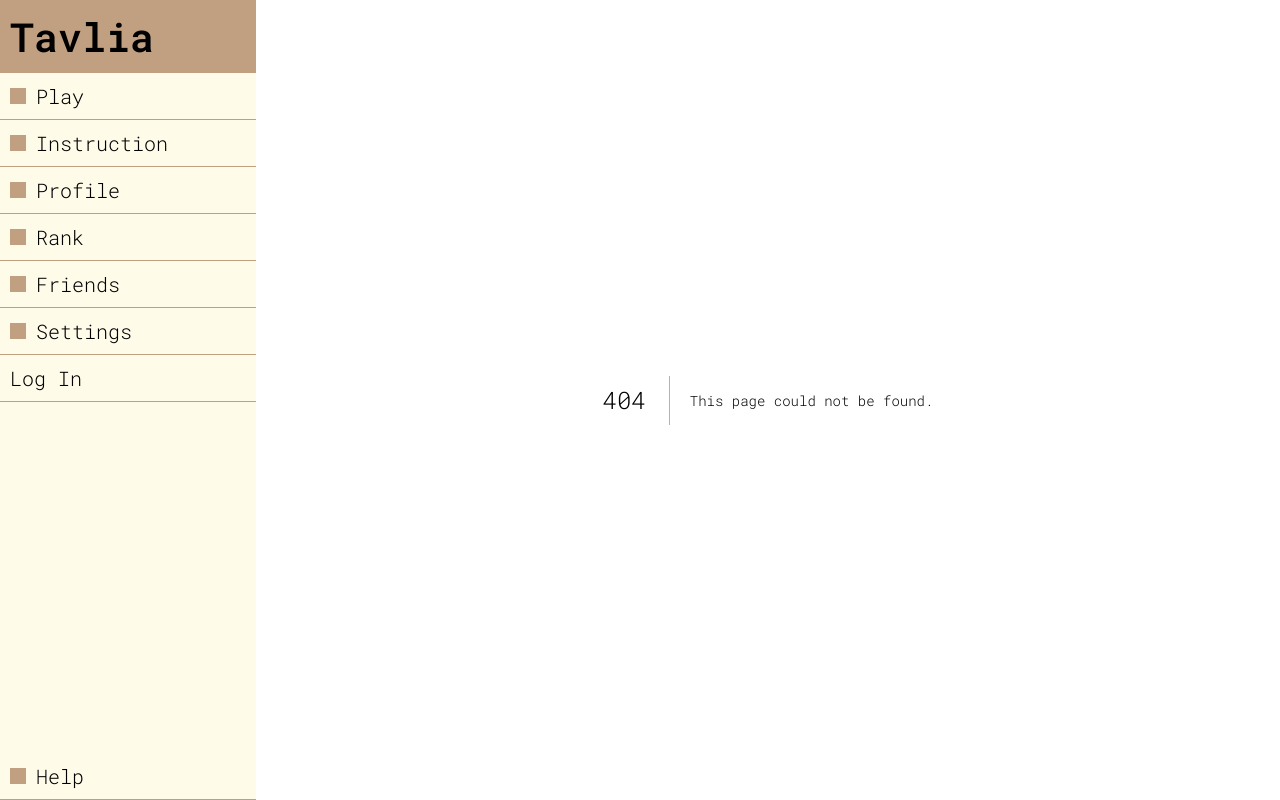
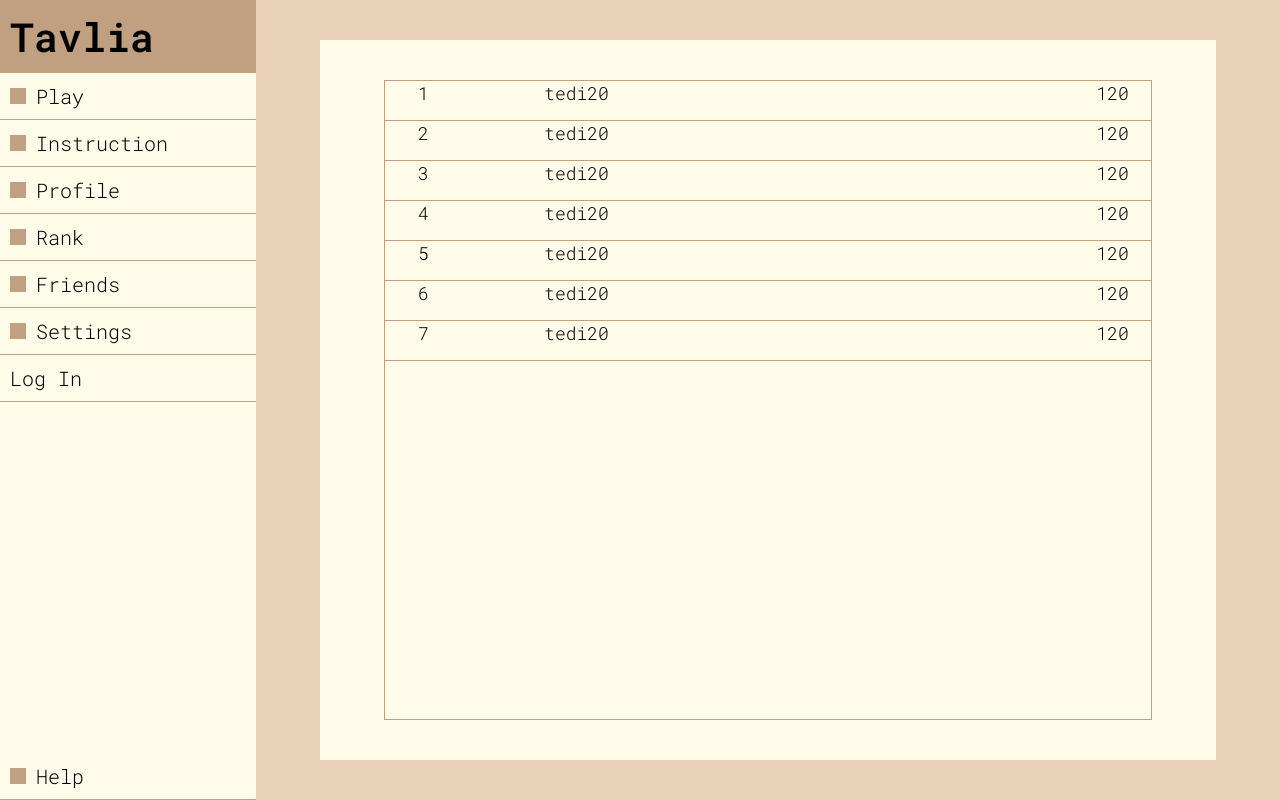
Before and after one commit to Yurex1/TavliaGame, a Next.js app in the folder frontend/: page /rank in a window 1280 px wide. Before the commit this address had no page. Built offline with nearby package versions, Linux system fonts and the light colour scheme.

Commit message:
add rank page

```diff
--- a/frontend/src/components/SideBar/index.tsx
+++ b/frontend/src/components/SideBar/index.tsx
@@ -20,7 +20,7 @@ const SideBare:FC<SideBareProps> = ({setShowAuth}) => {
         <SideBarItem text="Play" hrefText="../" />
         <SideBarItem text="Instruction" hrefText="../" />
         <SideBarItem text="Profile" hrefText="../" />
-        <SideBarItem text="Rank" hrefText="../" />
+        <SideBarItem text="Rank" hrefText="../rank" />
         <SideBarItem text="Friends" hrefText="../" />
         <SideBarItem text="Settings" hrefText="../" />
         <SideBarLogItem setShowAuth = {setShowAuth}/>
--- a/frontend/src/pages/_app.tsx
+++ b/frontend/src/pages/_app.tsx
@@ -1,4 +1,5 @@
 import "@/styles/globals.css";
+import "@/styles/rank.css";
 import Auth from "@/components/Auth";
 import SideBare from "@/components/SideBar";
 import type { AppProps } from "next/app";
--- /dev/null
+++ b/frontend/src/pages/rank.tsx
@@ -0,0 +1,58 @@
+export default function Rank() {
+  const list = [
+    {
+      id: "1",
+      name: "tedi20",
+      rank: 120,
+    },
+    {
+      id: "2",
+      name: "tedi20",
+      rank: 120,
+    },
+    {
+      id: "3",
+      name: "tedi20",
+      rank: 120,
+    },
+    {
+      id: "4",
+      name: "tedi20",
+      rank: 120,
+    },
+    {
+      id: "5",
+      name: "tedi20",
+      rank: 120,
+    },
+    {
+      id: "6",
+      name: "tedi20",
+      rank: 120,
+    },
+    {
+      id: "7",
+      name: "tedi20",
+      rank: 120,
+    },
+  ];
+  return (
+    <>
+      <div className="rank">
+        <div className="wrapper">
+          <ul className="rank-standing">
+            {list.map((item) => {
+              return (
+                <li key={item.id} className="rank-item">
+                  <div className="id">{item.id}</div>
+                  <div className="user-name">{item.name}</div>
+                  <div className="user-rank">{item.rank}</div>
+                </li>
+              );
+            })}
+          </ul>
+        </div>
+      </div>
+    </>
+  );
+}
--- a/frontend/src/styles/globals.css
+++ b/frontend/src/styles/globals.css
@@ -64,6 +64,7 @@ aside{
 .main{
   width: 80vw;
   margin-left: 20vw;
+  height: 100vh;
 }
 
 /* games */
--- /dev/null
+++ b/frontend/src/styles/rank.css
@@ -0,0 +1,58 @@
+.rank{
+    height: 100%;
+    width: 100%;
+    padding: 5vh 5vw;
+}
+
+.rank > .wrapper{
+    height: 100%;
+    width: 100%;
+    background-color: #FFFBE9;
+    padding: 5vh 5vw;
+}
+
+.rank-standing{
+    height: 100%;
+    width: 100%;
+    overflow-y: scroll;
+    scroll-behavior: auto;
+    border: 1px solid #C0A080;
+}
+
+.rank-item{
+    display: flex;
+    flex-direction: row;
+    font-size: large;
+    height: 5vh;
+    border-bottom: 1px solid #C0A080;
+}
+
+.id{
+    width: 10%;
+    text-align: center;
+    justify-content: center;
+}
+
+.user-name{
+    width: 30%;
+    text-align: center;
+    justify-content: center;
+}
+.user-rank{
+    width: 10%;
+    margin-left: auto;
+    text-align: center;
+    justify-content: center;
+}
+
+/* .user-standings{
+    height: 100%;
+    width: 100%;
+    display: flex;
+    flex-direction: column;
+    justify-content: flex-start;
+    align-items: center;
+    background-color: #FFFBE9;
+    border: 1px solid #C0A080;
+    padding: 1vh 1vw;
+} */
```
